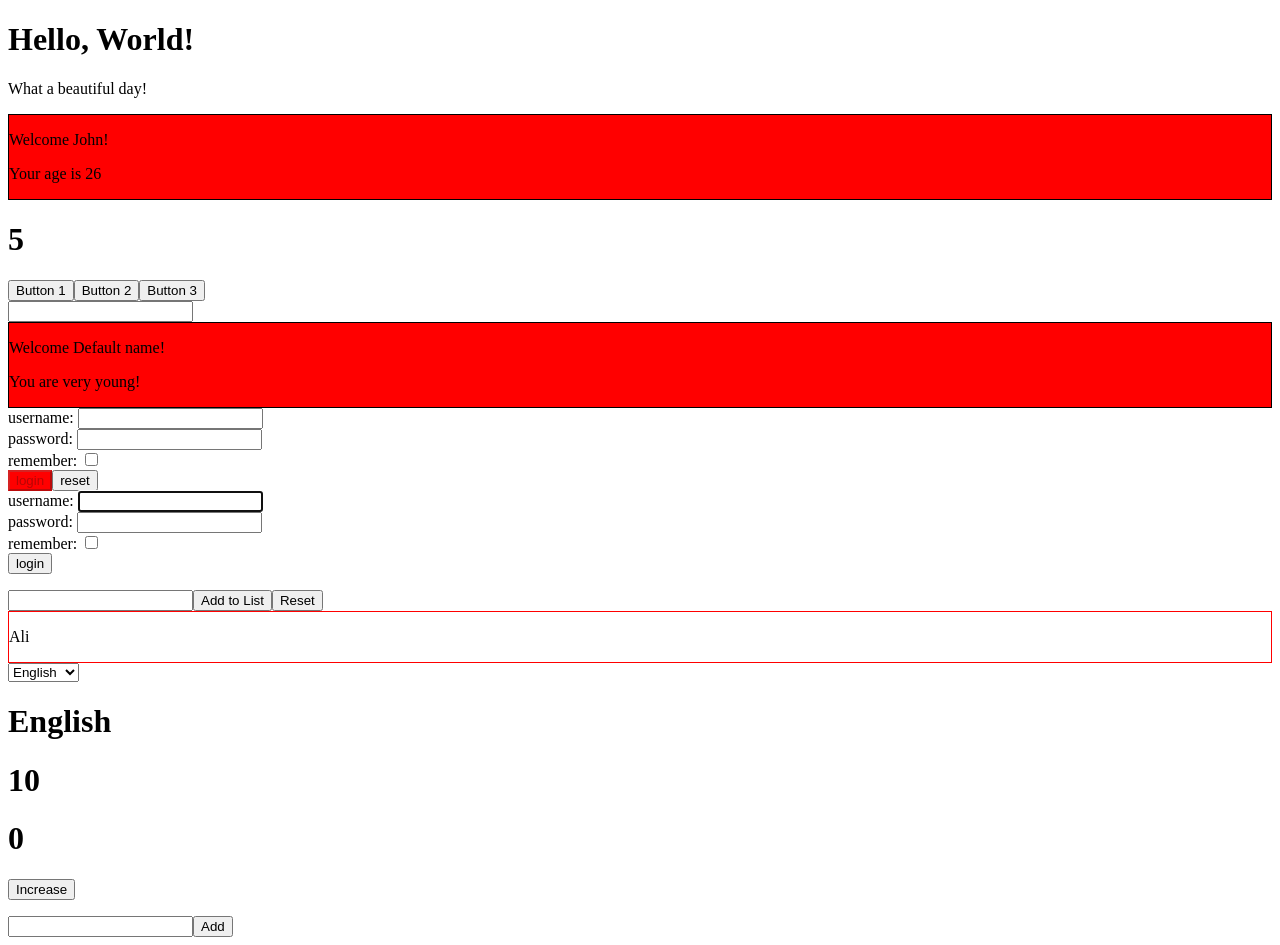
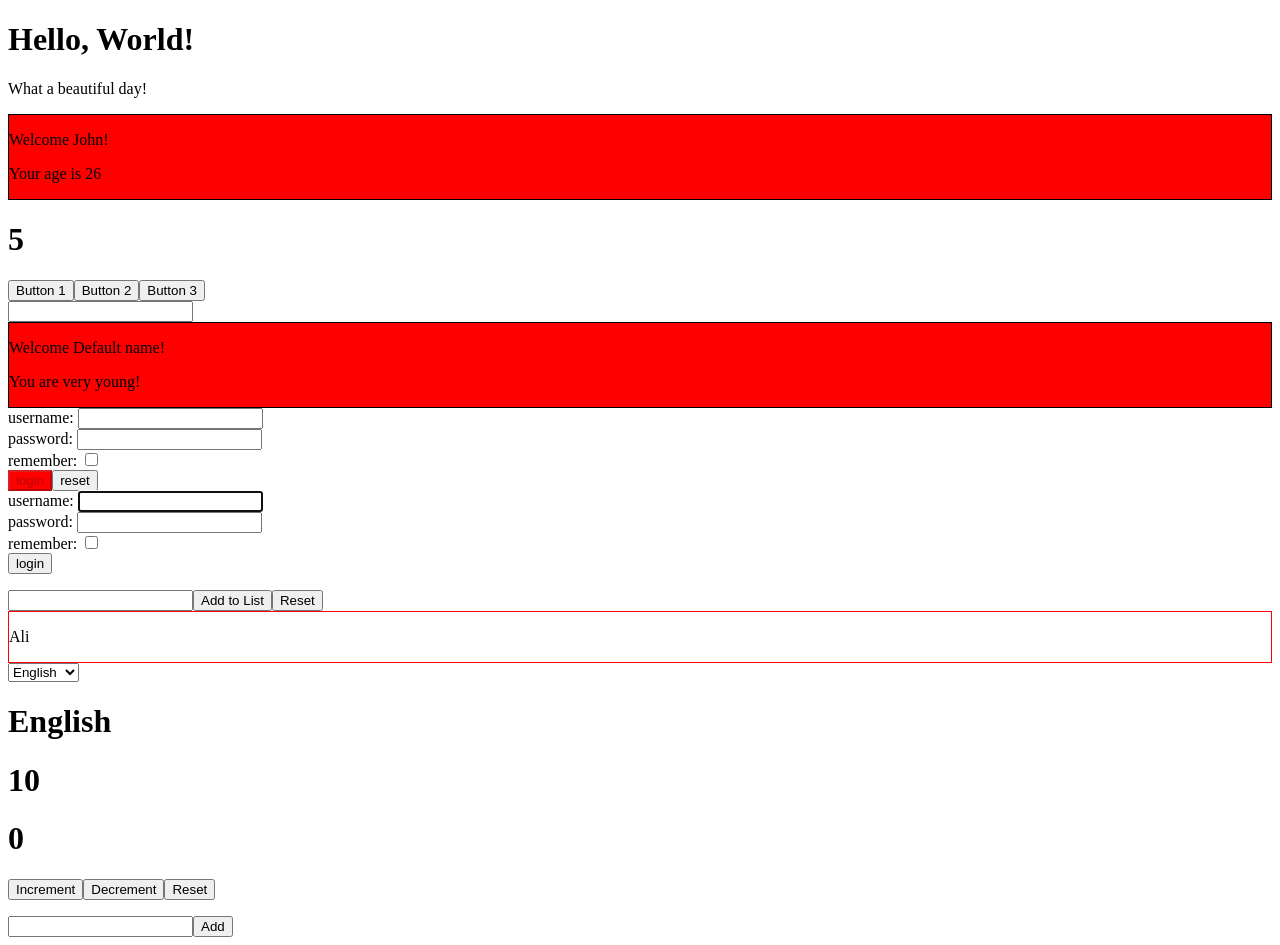
Before and after one commit to Aliberk17/react-exercises, a React (Create React App) app: page / in a window 1280 px wide. Built offline with nearby package versions, Linux system fonts and the light colour scheme.

Commit message:
Custom Hooks - 01

```diff
--- a/src/App.js
+++ b/src/App.js
@@ -11,7 +11,6 @@
 import Welcome from "./Welcome";
 import Sum from "./Sum";
 import ClickCounter from "./ClickCounter ";
-import GithubUser from "./GithubUser";
 import GithubUserList from "./GithubUserList";
 
 export default class App extends Component {
--- a/src/ClickCounter .js
+++ b/src/ClickCounter .js
@@ -1,7 +1,8 @@
-import { useEffect, useState } from "react";
+import { useEffect } from "react";
+import useCounter from "./userCounter";
 
 function ClickCounter(props) {
-  const [count, setCount] = useState(0);
+  const [count, increment, decrement, reset] = useCounter();
 
   useEffect(() => {
     props.onCounterChange(count);
@@ -10,7 +11,9 @@
   return (
     <div>
       <h1>{count}</h1>
-      <button onClick={() => setCount(count + 1)}>Increase</button>
+      <button onClick={increment}>Increment</button>
+      <button onClick={decrement}>Decrement</button>
+      <button onClick={reset}>Reset</button>
     </div>
   );
 }
--- /dev/null
+++ b/src/userCounter.js
@@ -0,0 +1,19 @@
+import { useState } from "react";
+
+export default function useCounter() {
+  const [count, setCount] = useState(0);
+
+  const increment = () => {
+    setCount((count) => count + 1);
+  };
+
+  const decrement = () => {
+    setCount((count) => count - 1);
+  };
+
+  const reset = () => {
+    setCount(0);
+  };
+
+  return [count, increment, decrement, reset];
+}
```
